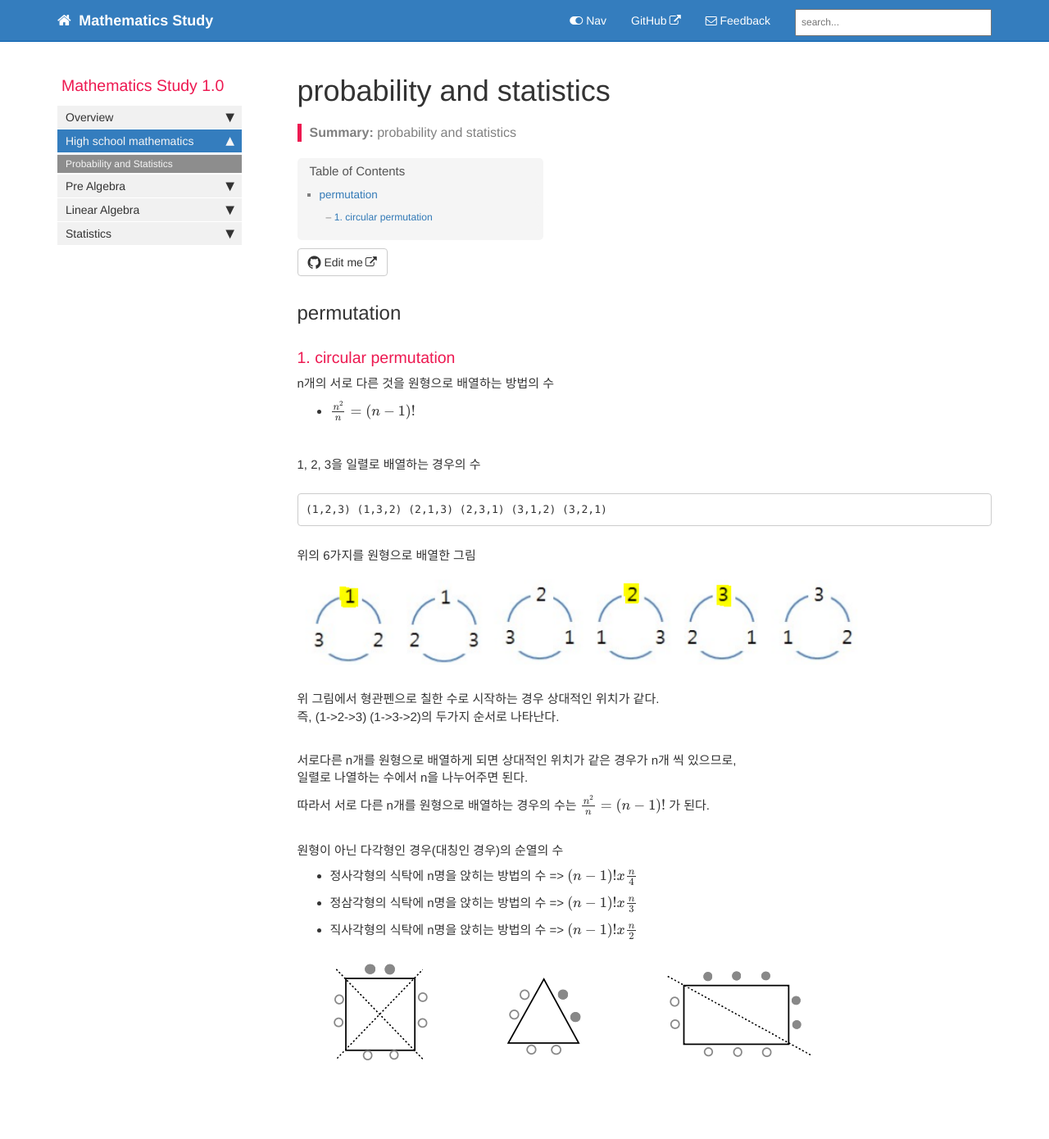
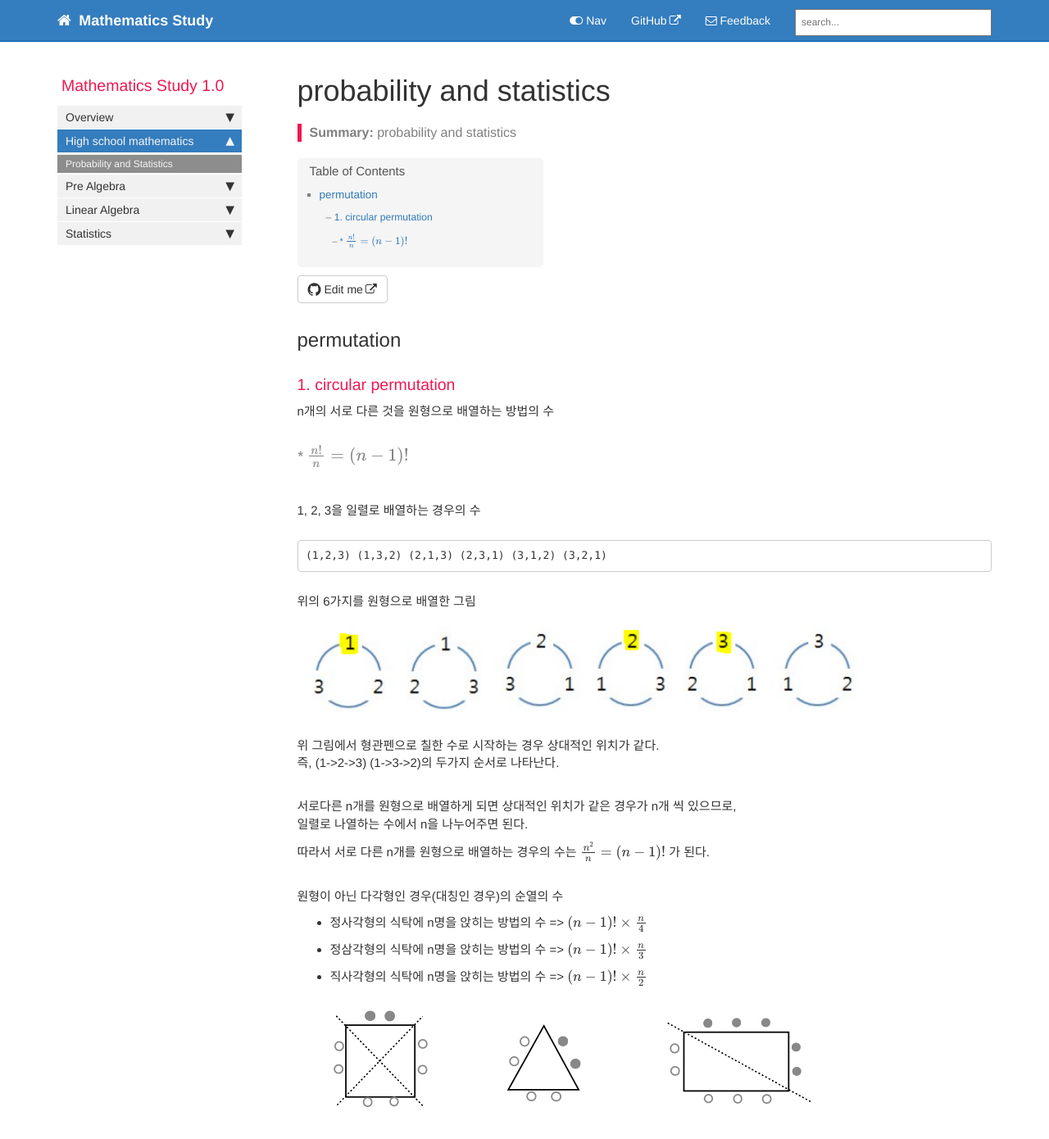
Before and after one commit to jongeunShin95/mathematics-study, a Jekyll site: the page built from pages/mydoc/mydoc_probability_and_statistics.md, in a window 1280 px wide and 1400 px high. Shown: the top 1390 px of the window at 82% size. Built offline with Jekyll 4.4.1, drawn with Linux system fonts in a browser that asks for light colours; formulas are drawn with MathJax 3; comment, search, counter and statistics services are not loaded.

Commit message:
circular permutation

```diff
--- a/pages/mydoc/mydoc_probability_and_statistics.md
+++ b/pages/mydoc/mydoc_probability_and_statistics.md
@@ -15,7 +15,7 @@ use_math: true
 
 n개의 서로 다른 것을 원형으로 배열하는 방법의 수 <br>
 
-* ${n^2 \over n} = (n-1)!$
+#### * ${n! \over n} = (n-1)!$
 
 <br>
 
@@ -37,9 +37,9 @@ n개의 서로 다른 것을 원형으로 배열하는 방법의 수 <br>
 <br><br>
 
 원형이 아닌 다각형인 경우(대칭인 경우)의 순열의 수
-* 정사각형의 식탁에 n명을 앉히는 방법의 수 => $(n-1)! x {n \over 4}$
-* 정삼각형의 식탁에 n명을 앉히는 방법의 수 => $(n-1)! x {n \over 3}$
-* 직사각형의 식탁에 n명을 앉히는 방법의 수 => $(n-1)! x {n \over 2}$
+* 정사각형의 식탁에 n명을 앉히는 방법의 수 => $(n-1)! \times {n \over 4}$
+* 정삼각형의 식탁에 n명을 앉히는 방법의 수 => $(n-1)! \times {n \over 3}$
+* 직사각형의 식탁에 n명을 앉히는 방법의 수 => $(n-1)! \times {n \over 2}$
 <br>
 
 {% include inline_image.html file="permutation/another_permutation.png" alt="circle_image" %}
```
